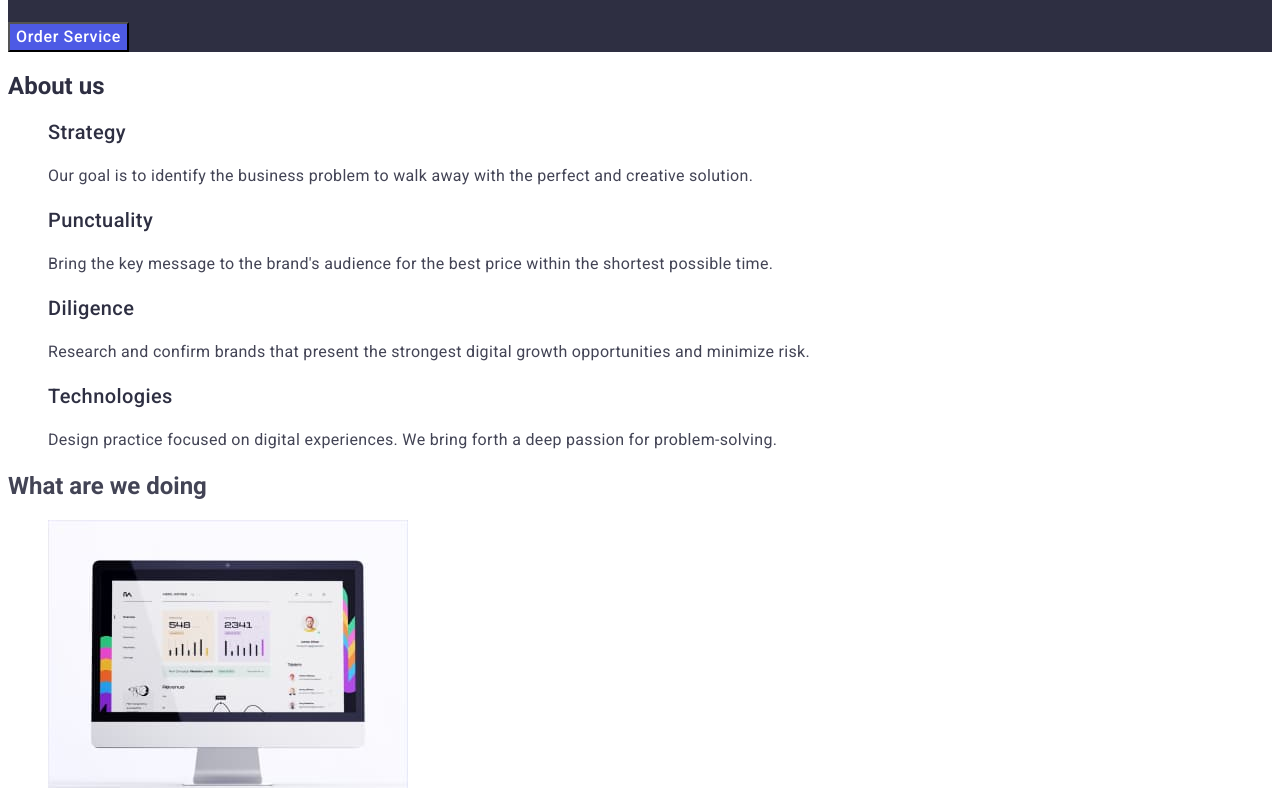
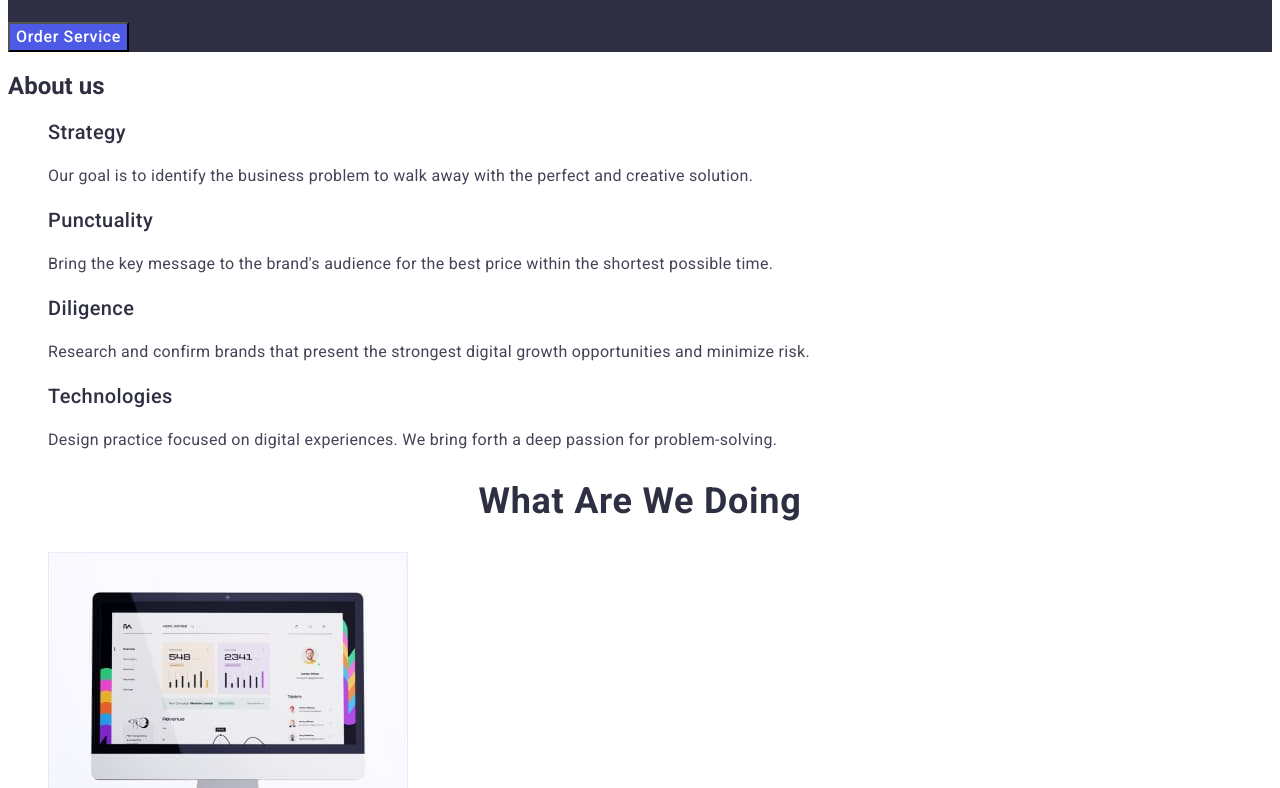
Before and after one commit to AleksandraSzendzielorz/goit-markup-hw-02, a plain HTML site: page index.html in a window 1280 px wide. Shown: the part 312-1100 px from the top of the page. Drawn offline with Linux system fonts and the light colour scheme.

Commit message:
checking-third-header

```diff
--- a/css/styles.css
+++ b/css/styles.css
@@ -106,7 +106,7 @@ body {
   line-height: 1.5;
   letter-spacing: 0.32px;
 }
-.third-section > .third-section-header {
+.third-section-header {
   text-align: center;
   font-size: 36px;
   line-height: 1.11;
```
